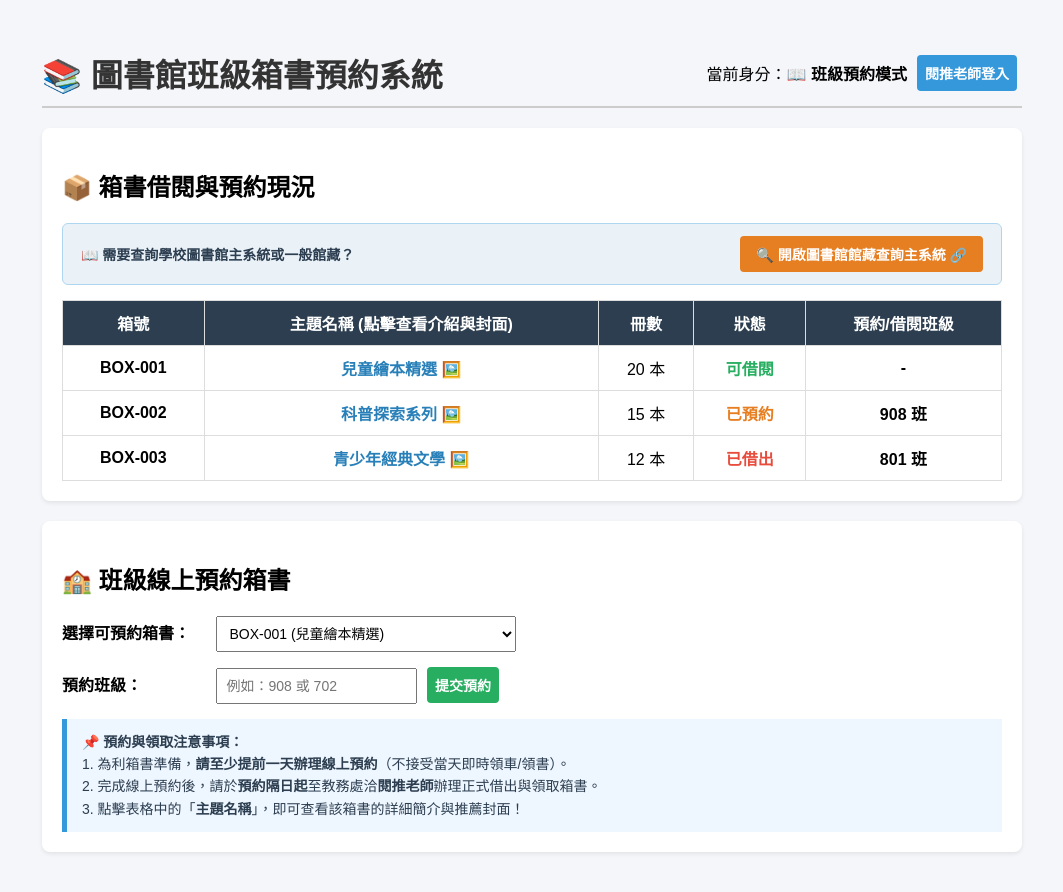
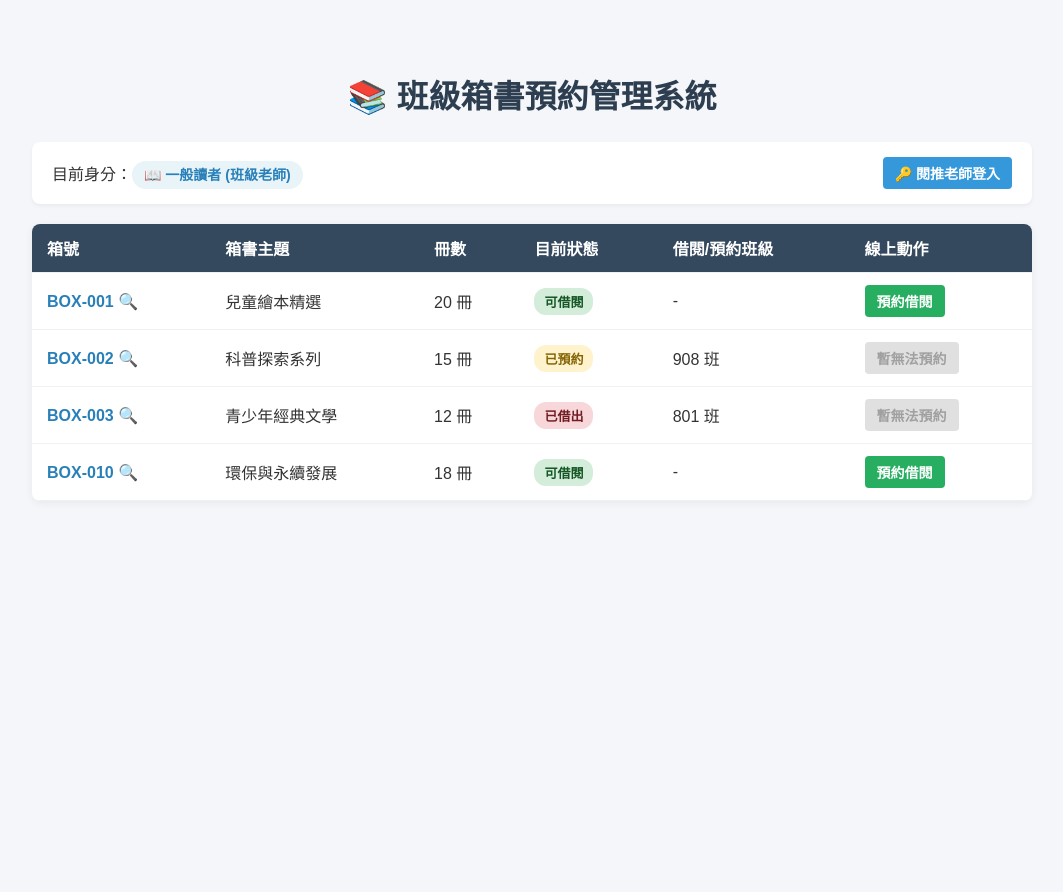
Before and after one commit to futakami123-stack/jlbook-box, a plain HTML site: page index.html in a window 1280 px wide. Shown: the whole page, without its empty margins (108-1171 px from the left). After the commit the page ends 800 px from the top, so only its background shows below. Drawn offline with Linux system fonts and the light colour scheme.

Commit message:
Update index.html

```diff
--- a/index.html
+++ b/index.html
@@ -3,347 +3,231 @@
 <head>
     <meta charset="UTF-8">
     <meta name="viewport" content="width=device-width, initial-scale=1.0">
-    <title>圖書館班級箱書預約系統</title>
+    <title>班級箱書預約系統</title>
     <style>
-        body { font-family: Arial, sans-serif; max-width: 980px; margin: 30px auto; padding: 20px; background-color: #f4f6f9; }
-        .header { display: flex; justify-content: space-between; align-items: center; margin-bottom: 20px; border-bottom: 2px solid #ccc; padding-bottom: 10px; }
-        h1 { margin: 0; color: #333; }
-        .header-actions { display: flex; gap: 10px; align-items: center; }
+        body { font-family: "Microsoft JhengHei", Arial, sans-serif; max-width: 1000px; margin: 30px auto; padding: 20px; background-color: #f4f6f9; color: #333; }
+        h1 { color: #2c3e50; text-align: center; margin-bottom: 25px; }
 
-        .card { background: white; padding: 20px; margin-bottom: 20px; border-radius: 8px; box-shadow: 0 2px 4px rgba(0,0,0,0.08); }
-        .staff-only { background-color: #fff8e1; border: 1px solid #ffe082; }
+        /* 管理員登入控制區 */
+        .auth-bar { display: flex; justify-content: space-between; align-items: center; background-color: #ffffff; padding: 15px 20px; border-radius: 8px; box-shadow: 0 2px 4px rgba(0,0,0,0.05); margin-bottom: 20px; }
+        .role-badge { padding: 6px 12px; border-radius: 20px; font-weight: bold; font-size: 14px; }
+        .role-reader { background-color: #e8f4f8; color: #2980b9; }
+        .role-staff { background-color: #fef9e7; color: #d35400; }
 
-        .opac-banner {
-            display: flex;
-            justify-content: space-between;
-            align-items: center;
-            background-color: #eaf2f8;
-            border: 1px solid #aed6f1;
-            padding: 12px 18px;
-            border-radius: 6px;
-            margin-bottom: 15px;
-        }
-        .opac-banner-text { color: #2c3e50; font-size: 14px; font-weight: bold; }
+        /* 表格樣式 */
+        table { width: 100%; border-collapse: collapse; background-color: #ffffff; border-radius: 8px; overflow: hidden; box-shadow: 0 2px 8px rgba(0,0,0,0.06); }
+        th, td { padding: 12px 15px; text-align: left; border-bottom: 1px solid #edf2f7; }
+        th { background-color: #34495e; color: #ffffff; font-weight: 600; }
 
-        table { width: 100%; border-collapse: collapse; margin-top: 10px; }
-        th, td { border: 1px solid #ddd; padding: 10px; text-align: center; }
-        th { background-color: #2c3e50; color: white; }
-
+        /* 淡紅色閱推老師標頭 */
         th.staff-header-active {
             background-color: #ffebe9 !important;
             color: #c0392b !important;
-            border: 2px solid #f5c6cb !important;
+            border-bottom: 2px solid #f5c6cb !important;
             font-size: 15px;
             font-weight: bold;
         }
 
-        .status-ready { color: #27ae60; font-weight: bold; }
-        .status-reserved { color: #e67e22; font-weight: bold; }
-        .status-borrowed { color: #e74c3c; font-weight: bold; }
+        /* 狀態標籤 */
+        .status-badge { display: inline-block; padding: 4px 10px; border-radius: 12px; font-size: 13px; font-weight: bold; }
+        .status-available { background-color: #d4edda; color: #155724; }
+        .status-reserved { background-color: #fff3cd; color: #856404; }
+        .status-borrowed { background-color: #f8d7da; color: #721c24; }
 
-        .form-group { margin-bottom: 15px; }
-        label { display: inline-block; width: 150px; font-weight: bold; }
-        input, select, button { padding: 8px; font-size: 14px; margin-right: 5px; }
-        select { width: 300px; max-width: 100%; }
+        /* 按鈕與輸入框 */
+        button { padding: 6px 12px; border: none; border-radius: 4px; cursor: pointer; font-size: 14px; font-weight: bold; transition: 0.2s; }
+        .btn-auth { background-color: #3498db; color: white; }
+        .btn-action { background-color: #27ae60; color: white; }
+        .btn-disabled { background-color: #e0e0e0; color: #a0a0a0; cursor: not-allowed; }
+        input[type="text"], select { padding: 6px; border: 1px solid #ccc; border-radius: 4px; font-size: 14px; }
 
-        button, .btn-link { border: none; border-radius: 4px; cursor: pointer; color: white; font-weight: bold; text-decoration: none; display: inline-block; }
-        button:hover, .btn-link:hover { opacity: 0.85; }
-        .btn-mode { background-color: #3498db; }
-        .btn-opac { background-color: #e67e22; padding: 8px 16px; font-size: 14px; }
-        .btn-reserve { background-color: #27ae60; }
-        .btn-checkout { background-color: #d35400; padding: 6px 12px; }
-        .btn-return { background-color: #c0392b; padding: 6px 12px; }
-        .btn-edit { background-color: #2980b9; padding: 5px 10px; font-size: 13px; }
-        .btn-delete { background-color: #7f8c8d; padding: 5px 10px; font-size: 13px; }
-        .btn-add { background-color: #8e44ad; }
-        .hidden { display: none; }
-
-        .opac-link { color: #2980b9; font-weight: bold; text-decoration: none; }
-        .opac-link:hover { text-decoration: underline; color: #16a085; }
-
-        .management-section { margin-top: 25px; border-top: 2px dashed #f39c12; padding-top: 15px; }
-        .mgmt-table { background-color: white; margin-top: 10px; }
-        .mgmt-table th { background-color: #7f8c8d; }
-
-        .notice-box {
-            background-color: #eef6ff;
-            border-left: 5px solid #3498db;
-            padding: 12px 15px;
-            margin-top: 15px;
-            font-size: 14px;
-            color: #2c3e50;
-            line-height: 1.6;
-        }
+        .box-link { color: #2980b9; text-decoration: none; font-weight: bold; }
+        .box-link:hover { text-decoration: underline; }
     </style>
 </head>
 <body>
 
-    <div class="header">
-        <h1>📚 圖書館班級箱書預約系統</h1>
-        <div class="header-actions">
-            <span id="roleBadge">當前身分：<b>📖 班級預約模式</b></span>
-            <button id="authBtn" class="btn-mode" onclick="toggleMode()">閱推老師登入</button>
+    <h1>📚 班級箱書預約管理系統</h1>
+
+    <div class="auth-bar">
+        <div>
+            目前身分：<span id="roleBadge" class="role-badge role-reader">📖 一般讀者 (班級老師)</span>
         </div>
-    </div>
-
-    <div class="card">
-        <h2>📦 箱書借閱與預約現況</h2>
-
-        <div class="opac-banner">
-            <span class="opac-banner-text">📖 需要查詢學校圖書館主系統或一般館藏？</span>
-            <a id="opacHeaderBtn" href="https://esa.ntpc.edu.tw/014579/library" target="_blank" class="btn-link btn-opac">🔍 開啟圖書館館藏查詢主系統 🔗</a>
+        <button id="authBtn" class="btn-auth" onclick="toggleAuth()">🔑 閱推老師登入</button>
     </div>
 
     <table>
         <thead>
-                <tr>
+            <tr id="tableHeader">
                 <th>箱號</th>
-                    <th>主題名稱 (點擊查看介紹與封面)</th>
+                <th>箱書主題</th>
                 <th>冊數</th>
-                    <th>狀態</th>
-                    <th>預約/借閱班級</th>
-                    <th id="staffHeader" class="staff-col hidden">⚡ 閱推老師審核與操作</th>
+                <th>目前狀態</th>
+                <th>借閱/預約班級</th>
+                <th>線上動作</th>
             </tr>
         </thead>
-            <tbody id="boxTableBody"></tbody>
+        <tbody id="boxTableBody">
+            <!-- 由 JavaScript 動態生成表格列 -->
+        </tbody>
     </table>
-    </div>
 
-    <div id="readerPanel" class="card">
-        <h2>🏫 班級線上預約箱書</h2>
-        <div class="form-group">
-            <label for="selectBox">選擇可預約箱書：</label>
-            <select id="selectBox"></select>
-        </div>
-        <div class="form-group">
-            <label for="classInput">預約班級：</label>
-            <input type="text" id="classInput" placeholder="例如：908 或 702">
-            <button class="btn-reserve" onclick="reserveBox()">提交預約</button>
-        </div>
+    <script>
+        const STAFF_PASSWORD = "1234";
+        let isStaff = false;
 
-        <div class="notice-box">
-            📌 <b>預約與領取注意事項：</b><br>
-            1. 為利箱書準備，<b>請至少提前一天辦理線上預約</b>（不接受當天即時領車/領書）。<br>
-            2. 完成線上預約後，請於<b>預約隔日起</b>至教務處洽<b>閱推老師</b>辦理正式借出與領取箱書。<br>
-            3. 點擊表格中的「<b>主題名稱</b>」，即可查看該箱書的詳細簡介與推薦封面！
-        </div>
-    </div>
+        // 預設預設資料（若 localStorage 沒資料時使用）
+        const defaultBoxes = [
+            { id: "BOX-003", topic: "青少年經典文學", count: 12, status: "已借出", targetClass: "801 班" },
+            { id: "BOX-001", topic: "兒童繪本精選", count: 20, status: "可借閱", targetClass: "-" },
+            { id: "BOX-010", topic: "環保與永續發展", count: 18, status: "可借閱", targetClass: "-" },
+            { id: "BOX-002", topic: "科普探索系列", count: 15, status: "已預約", targetClass: "908 班" }
+        ];
 
-    <div id="staffPanel" class="card staff-only hidden">
-        <h2>🛠️ 閱推老師後台 - 箱書資料管理區</h2>
+        // ✨ 核心排序邏輯：自動將箱號提取數字進行大小排序
+        function sortBoxes(boxes) {
+            return boxes.sort((a, b) => {
+                const numA = parseInt(a.id.replace(/[^0-9]/g, ''), 10) || 0;
+                const numB = parseInt(b.id.replace(/[^0-9]/g, ''), 10) || 0;
+                return numA - numB; // 由小到大自動排序 (例如 1, 2, 3, 10)
+            });
+        }
 
-        <div class="form-group">
-            <h3>➕ 新增箱書</h3>
-            <label for="newId" style="width:60px;">箱號：</label>
-            <input type="text" id="newId" placeholder="例如：BOX-004" style="width:110px;">
-            <label for="newTopic" style="width:60px;">主題：</label>
-            <input type="text" id="newTopic" placeholder="例如：海洋生態" style="width:130px;">
-            <label for="newCount" style="width:60px;">冊數：</label>
-            <input type="number" id="newCount" style="width: 50px;" value="15">
-            <button class="btn-add" onclick="addNewBox()">建立新箱書</button>
-        </div>
+        // 讀取資料並渲染表格
+        function renderTable() {
+            let boxes = JSON.parse(localStorage.getItem("library_boxes")) || defaultBoxes;
 
-        <div class="management-section">
-            <h3>✏️ 既存箱書編輯與移除管理</h3>
-            <table class="mgmt-table">
-                <thead>
-                    <tr>
+            // 💡 渲染前自動進行箱號排序！
+            boxes = sortBoxes(boxes);
+
+            const tbody = document.getElementById("boxTableBody");
+            const header = document.getElementById("tableHeader");
+            tbody.innerHTML = "";
+
+            // 依身分切換標頭樣式
+            if (isStaff) {
+                header.innerHTML = `
+                    <th class="staff-header-active">箱號 (管理)</th>
+                    <th class="staff-header-active">箱書主題</th>
+                    <th class="staff-header-active">冊數</th>
+                    <th class="staff-header-active">目前狀態</th>
+                    <th class="staff-header-active">借閱/預約班級</th>
+                    <th class="staff-header-active">管理操作</th>
+                `;
+            } else {
+                header.innerHTML = `
                     <th>箱號</th>
-                        <th>主題名稱</th>
+                    <th>箱書主題</th>
                     <th>冊數</th>
                     <th>目前狀態</th>
-                        <th>資料維護操作</th>
-                    </tr>
-                </thead>
-                <tbody id="mgmtTableBody"></tbody>
-            </table>
-        </div>
-    </div>
+                    <th>借閱/預約班級</th>
+                    <th>線上動作</th>
+                `;
+            }
 
-    <script>
-        const STAFF_PASSWORD = "0000";
-        let isStaff = false;
+            // 繪製每一筆箱書
+            boxes.forEach((box, index) => {
+                const tr = document.createElement("tr");
 
-        // 預設箱書資料
-        const defaultBoxes = [
-            { id: "BOX-001", topic: "兒童繪本精選", count: 20, status: "可借閱", targetClass: "-" },
-            { id: "BOX-002", topic: "科普探索系列", count: 15, status: "已預約", targetClass: "908 班" },
-            { id: "BOX-003", topic: "青少年經典文學", count: 12, status: "已借出", targetClass: "801 班" }
-        ];
+                let statusClass = "status-available";
+                if (box.status === "已預約") statusClass = "status-reserved";
+                if (box.status === "已借出") statusClass = "status-borrowed";
 
-        // 載入 localStorage 資料
-        let boxes = JSON.parse(localStorage.getItem("library_boxes")) || defaultBoxes;
+                // 動作按鈕或管理選單
+                let actionTdHTML = "";
+                if (isStaff) {
+                    actionTdHTML = `
+                        <select onchange="updateStatus(${index}, this.value)">
+                            <option value="可借閱" ${box.status === '可借閱' ? 'selected' : ''}>可借閱</option>
+                            <option value="已預約" ${box.status === '已預約' ? 'selected' : ''}>已預約</option>
+                            <option value="已借出" ${box.status === '已借出' ? 'selected' : ''}>已借出</option>
+                        </select>
+                        <input type="text" placeholder="班級" value="${box.targetClass !== '-' ? box.targetClass : ''}"
+                               style="width:60px;" onchange="updateClass(${index}, this.value)">
+                    `;
+                } else {
+                    if (box.status === "可借閱") {
+                        actionTdHTML = `<button class="btn-action" onclick="reserveBox(${index})">預約借閱</button>`;
+                    } else {
+                        actionTdHTML = `<button class="btn-disabled" disabled>暫無法預約</button>`;
+                    }
+                }
 
-        function saveBoxes() {
+                tr.innerHTML = `
+                    <td><a href="box-detail.html?id=${box.id}" class="box-link" target="_blank">${box.id} 🔍</a></td>
+                    <td>${box.topic}</td>
+                    <td>${box.count} 冊</td>
+                    <td><span class="status-badge ${statusClass}">${box.status}</span></td>
+                    <td>${box.targetClass}</td>
+                    <td>${actionTdHTML}</td>
+                `;
+                tbody.appendChild(tr);
+            });
+
+            // 將排序並更新後的資料存回 localStorage
             localStorage.setItem("library_boxes", JSON.stringify(boxes));
         }
 
-        function renderUI() {
-            const tbody = document.getElementById("boxTableBody");
-            const select = document.getElementById("selectBox");
-            const staffHeader = document.getElementById("staffHeader");
-            const mgmtTbody = document.getElementById("mgmtTableBody");
-
-            tbody.innerHTML = "";
-            select.innerHTML = "";
-            mgmtTbody.innerHTML = "";
-
-            if (isStaff) {
-                staffHeader.classList.remove("hidden");
-                staffHeader.classList.add("staff-header-active");
+        // 切換身分 (讀者 / 閱推老師)
+        function toggleAuth() {
+            if (!isStaff) {
+                const pwd = prompt("請輸入閱推老師管理密碼：(預設 1234)");
+                if (pwd === STAFF_PASSWORD) {
+                    isStaff = true;
+                    document.getElementById("roleBadge").className = "role-badge role-staff";
+                    document.getElementById("roleBadge").innerText = "🛠️ 閱推老師管理模式";
+                    document.getElementById("authBtn").innerText = "🚪 登出管理員";
+                    renderTable();
+                } else if (pwd !== null) {
+                    alert("密碼錯誤！");
+                }
             } else {
-                staffHeader.classList.add("hidden");
-                staffHeader.classList.remove("staff-header-active");
-            }
-
-            boxes.forEach(box => {
-                let statusClass = "status-ready";
-                if (box.status === "已預約") statusClass = "status-reserved";
-                if (box.status === "已借出") statusClass = "status-borrowed";
-
-                // 自動帶入專屬詳細頁面網址 box-detail.html?id=箱號
-                const topicWithLink = `<a href="box-detail.html?id=${box.id}" target="_blank" class="opac-link" title="查看 ${box.topic} 的封面與簡介">${box.topic} 🖼️</a>`;
-
-                let staffActionBtn = "-";
-                if (isStaff) {
-                    if (box.status === "已預約") {
-                        staffActionBtn = `<button class="btn-checkout" onclick="confirmCheckout('${box.id}')">確實借出 (${box.targetClass})</button>`;
-                    } else if (box.status === "已借出") {
-                        staffActionBtn = `<button class="btn-return" onclick="returnBox('${box.id}')">辦理歸還</button>`;
+                isStaff = false;
+                document.getElementById("roleBadge").className = "role-badge role-reader";
+                document.getElementById("roleBadge").innerText = "📖 一般讀者 (班級老師)";
+                document.getElementById("authBtn").innerText = "🔑 閱推老師登入";
+                renderTable();
             }
         }
 
-                tbody.innerHTML += `
-                    <tr>
-                        <td><b>${box.id}</b></td>
-                        <td>${topicWithLink}</td>
-                        <td>${box.count} 本</td>
-                        <td class="${statusClass}">${box.status}</td>
-                        <td><b>${box.targetClass}</b></td>
-                        <td class="staff-col ${isStaff ? '' : 'hidden'}">${staffActionBtn}</td>
-                    </tr>
-                `;
+        // 一般老師預約邏輯
+        function reserveBox(index) {
+            let boxes = JSON.parse(localStorage.getItem("library_boxes")) || defaultBoxes;
+            boxes = sortBoxes(boxes);
 
-                if (isStaff) {
-                    mgmtTbody.innerHTML += `
-                        <tr>
-                            <td><b>${box.id}</b></td>
-                            <td>${box.topic}</td>
-                            <td>${box.count} 本</td>
-                            <td class="${statusClass}">${box.status}</td>
-                            <td>
-                                <button class="btn-edit" onclick="editBox('${box.id}')">修改主題/冊數</button>
-                                <button class="btn-delete" onclick="deleteBox('${box.id}')">移除箱書</button>
-                            </td>
-                        </tr>
-                    `;
-                }
-
-                if (box.status === "可借閱") {
-                    select.innerHTML += `<option value="${box.id}">${box.id} (${box.topic})</option>`;
-                }
-            });
-
-            if (select.innerHTML === "") {
-                select.innerHTML = `<option value="">-- 目前無可預約箱書 --</option>`;
+            const className = prompt(`請輸入欲預約【${boxes[index].id} ${boxes[index].topic}】的班級 (例如: 703班):`);
+            if (className && className.trim() !== "") {
+                boxes[index].status = "已預約";
+                boxes[index].targetClass = className.trim();
+                localStorage.setItem("library_boxes", JSON.stringify(boxes));
+                renderTable();
+                alert(`🎉 預約成功！已登記為 ${className.trim()}`);
             }
         }
 
-        function reserveBox() {
-            const boxId = document.getElementById("selectBox").value;
-            const className = document.getElementById("classInput").value.trim();
+        // 閱推老師修改狀態
+        function updateStatus(index, newStatus) {
+            let boxes = JSON.parse(localStorage.getItem("library_boxes")) || defaultBoxes;
+            boxes = sortBoxes(boxes);
 
-            if (!boxId) { alert("目前沒有可預約的箱書！"); return; }
-            if (!className) { alert("請輸入預約班級！"); return; }
-
-            const targetBox = boxes.find(b => b.id === boxId);
-            if (targetBox) {
-                targetBox.status = "已預約";
-                targetBox.targetClass = className.includes("班") ? className : className + " 班";
-                document.getElementById("classInput").value = "";
-                saveBoxes();
-                renderUI();
-                alert(`【預約成功】\n\n${targetBox.targetClass} 已預約 ${targetBox.id}！`);
-            }
+            boxes[index].status = newStatus;
+            if (newStatus === "可借閱") boxes[index].targetClass = "-";
+            localStorage.setItem("library_boxes", JSON.stringify(boxes));
+            renderTable();
         }
 
-        function confirmCheckout(boxId) {
-            const targetBox = boxes.find(b => b.id === boxId);
-            if (targetBox && confirm(`確認辦理借出嗎？`)) {
-                targetBox.status = "已借出";
-                saveBoxes();
-                renderUI();
-            }
+        // 閱推老師修改班級
+        function updateClass(index, newClass) {
+            let boxes = JSON.parse(localStorage.getItem("library_boxes")) || defaultBoxes;
+            boxes = sortBoxes(boxes);
+
+            boxes[index].targetClass = newClass.trim() !== "" ? newClass.trim() : "-";
+            localStorage.setItem("library_boxes", JSON.stringify(boxes));
+            renderTable();
         }
 
-        function returnBox(boxId) {
-            const targetBox = boxes.find(b => b.id === boxId);
-            if (targetBox && confirm(`確認辦理歸還嗎？`)) {
-                targetBox.status = "可借閱";
-                targetBox.targetClass = "-";
-                saveBoxes();
-                renderUI();
-            }
-        }
-
-        function editBox(boxId) {
-            const targetBox = boxes.find(b => b.id === boxId);
-            if (!targetBox) return;
-
-            const newTopic = prompt(`請輸入 ${boxId} 的新主題：`, targetBox.topic);
-            if (newTopic === null) return;
-            const newCount = prompt(`請輸入 ${boxId} 的新冊數：`, targetBox.count);
-            if (newCount === null) return;
-
-            targetBox.topic = newTopic.trim();
-            targetBox.count = parseInt(newCount);
-            saveBoxes();
-            renderUI();
-        }
-
-        function deleteBox(boxId) {
-            const targetBox = boxes.find(b => b.id === boxId);
-            if (targetBox && confirm(`確定要刪除 ${boxId} 嗎？`)) {
-                boxes = boxes.filter(b => b.id !== boxId);
-                saveBoxes();
-                renderUI();
-            }
-        }
-
-        function toggleMode() {
-            if (!isStaff) {
-                const password = prompt("請輸入閱推老師管理密碼： (預設密碼)");
-                if (password === STAFF_PASSWORD) {
-                    isStaff = true;
-                    document.getElementById("roleBadge").innerHTML = "當前身分：<b style='color:#d35400;'>🛠️ 閱推老師管理模式</b>";
-                    document.getElementById("authBtn").innerText = "登出管理模式";
-                    document.getElementById("staffPanel").classList.remove("hidden");
-                } else if (password !== null) { alert("密碼錯誤！"); }
-            } else {
-                isStaff = false;
-                document.getElementById("roleBadge").innerHTML = "當前身分：<b>📖 班級預約模式</b>";
-                document.getElementById("authBtn").innerText = "閱推老師登入";
-                document.getElementById("staffPanel").classList.add("hidden");
-            }
-            renderUI();
-        }
-
-        function addNewBox() {
-            const id = document.getElementById("newId").value.trim();
-            const topic = document.getElementById("newTopic").value.trim();
-            const count = document.getElementById("newCount").value;
-
-            if (!id || !topic || !count) { alert("請填寫完整！"); return; }
-            if (boxes.some(b => b.id === id)) { alert("該箱號已存在！"); return; }
-
-            boxes.push({ id: id, topic: topic, count: parseInt(count), status: "可借閱", targetClass: "-" });
-            document.getElementById("newId").value = "";
-            document.getElementById("newTopic").value = "";
-            saveBoxes();
-            renderUI();
-        }
-
-        renderUI();
+        // 初始化第一次載入
+        renderTable();
     </script>
 </body>
 </html>
```
Lines whose indentation alone changed are shown as unchanged.
